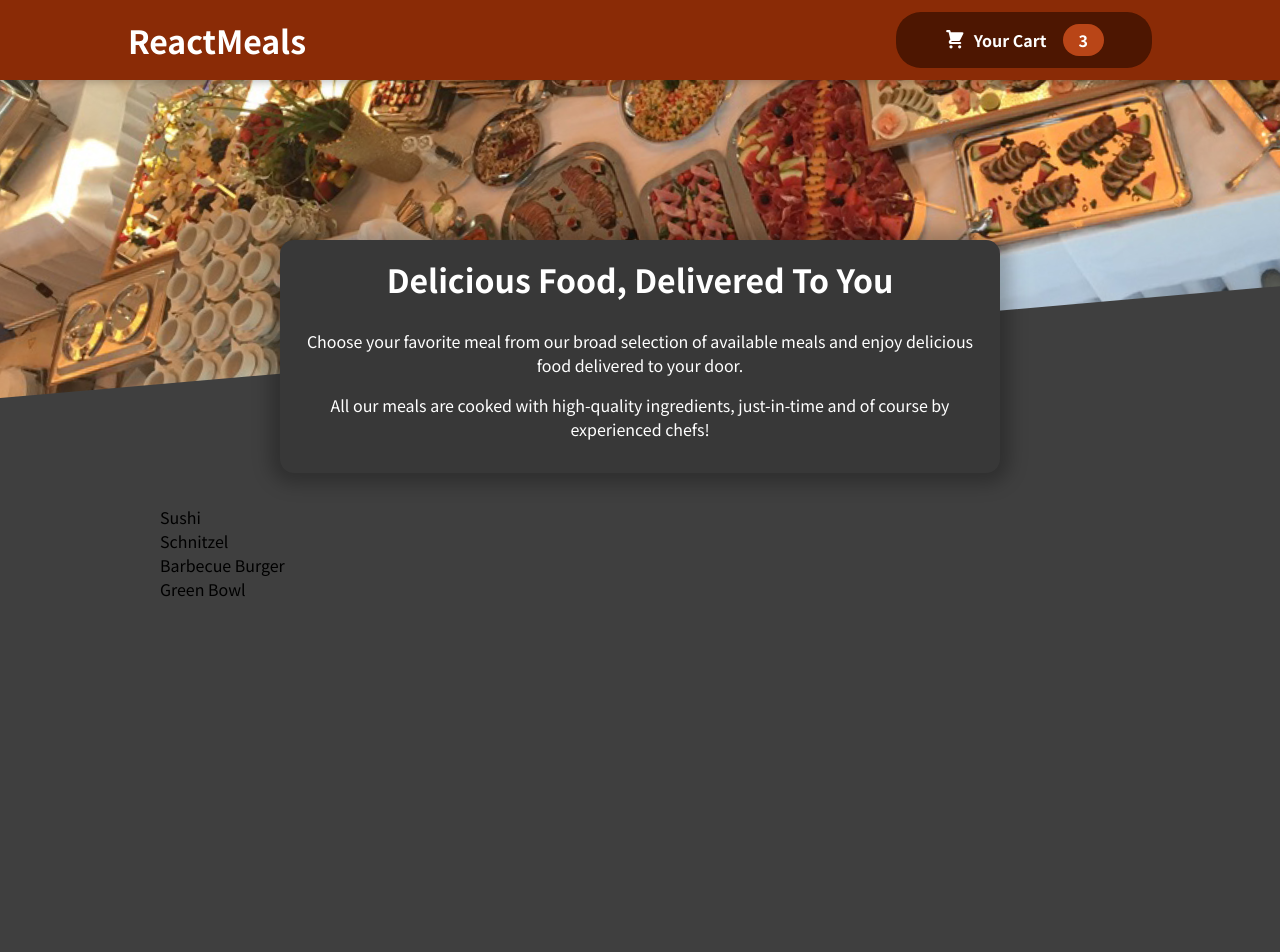
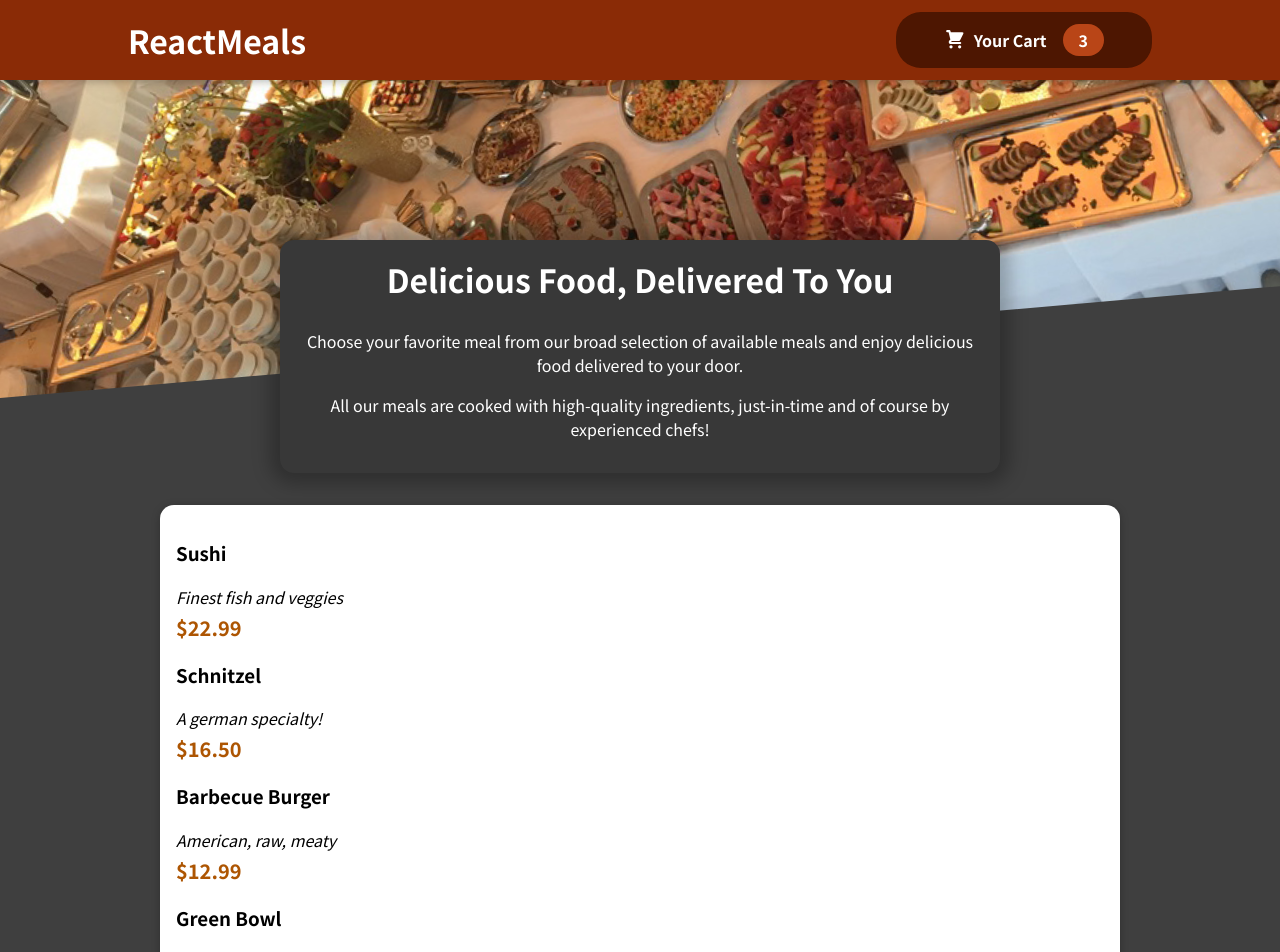
Before and after one commit to philsmirnoff/tutorial, a React (Create React App) app in the folder udemy/01-starting-project 5/: page / in a window 1280 px wide. Shown: the top 952 px of the page. Before the commit the page ends 800 px from the top, so only its background shows below. Built offline with nearby package versions, Linux system fonts and the light colour scheme.

Commit message:
added meal items

```diff
--- a/udemy/01-starting-project 5/src/components/Meals/AvailableMeals.js
+++ b/udemy/01-starting-project 5/src/components/Meals/AvailableMeals.js
@@ -1,5 +1,7 @@
 import React from 'react';
 import classes from './AvailableMeals.module.css';
+import Card from '../UI/Card';
+import MealItem from './MealItem/MealItem';
 
 const DUMMY_MEALS = [
   {
@@ -29,12 +31,14 @@
 ];
 
 function AvailableMeals() {
-  const mealsList = DUMMY_MEALS.map((meal) => <li>{meal.name}</li>);
+  const mealsList = DUMMY_MEALS.map((meal) => <MealItem key={meal.id} name={meal.name} description={meal.description} price={meal.price} />);
   return (
     <section className={classes.meals}>
+      <Card>
       <ul>
         {mealsList}
       </ul>
+      </Card>
     </section>
   )
 }
--- /dev/null
+++ b/udemy/01-starting-project 5/src/components/Meals/MealItem/MealItem.js
@@ -0,0 +1,18 @@
+import React from 'react';
+import classes from './MealItem.module.css';
+
+function MealItem(props) {
+
+ const price = `$${props.price.toFixed(2)}`;
+  return (
+    <li>
+      <div>
+        <h3>{props.name}</h3>
+        <div className={classes.description}>{props.description}</div>
+        <div className={classes.price}>{price}</div>
+      </div>
+    </li>
+  )
+}
+
+export default MealItem
--- /dev/null
+++ b/udemy/01-starting-project 5/src/components/Meals/MealItem/MealItem.module.css
@@ -0,0 +1,22 @@
+.meal {
+  display: flex;
+  justify-content: space-between;
+  margin: 1rem;
+  padding-bottom: 1rem;
+  border-bottom: 1px solid #ccc;
+}
+
+.meal h3 {
+  margin: 0 0 0.25rem 0;
+}
+
+.description {
+  font-style: italic;
+}
+
+.price {
+  margin-top: 0.25rem;
+  font-weight: bold;
+  color: #ad5502;
+  font-size: 1.25rem;
+}
--- /dev/null
+++ b/udemy/01-starting-project 5/src/components/UI/Card.js
@@ -0,0 +1,11 @@
+import React from 'react'
+import classes from './Card.module.css';
+
+
+function Card(props) {
+  return (
+    <div className={classes.card}>{props.children}</div>
+  )
+}
+
+export default Card
--- /dev/null
+++ b/udemy/01-starting-project 5/src/components/UI/Card.module.css
@@ -0,0 +1,6 @@
+.card {
+  padding: 1rem;
+  box-shadow: 0 2px 8px rgba(0, 0, 0, 0.25);
+  border-radius: 14px;
+  background-color: white;
+}
```
Also changed, not shown: udemy/01-starting-project 5/src/components/Meals/MealItem/MealItemForm.js (added), 1 other file (tests, documents, lock files or other folders).
